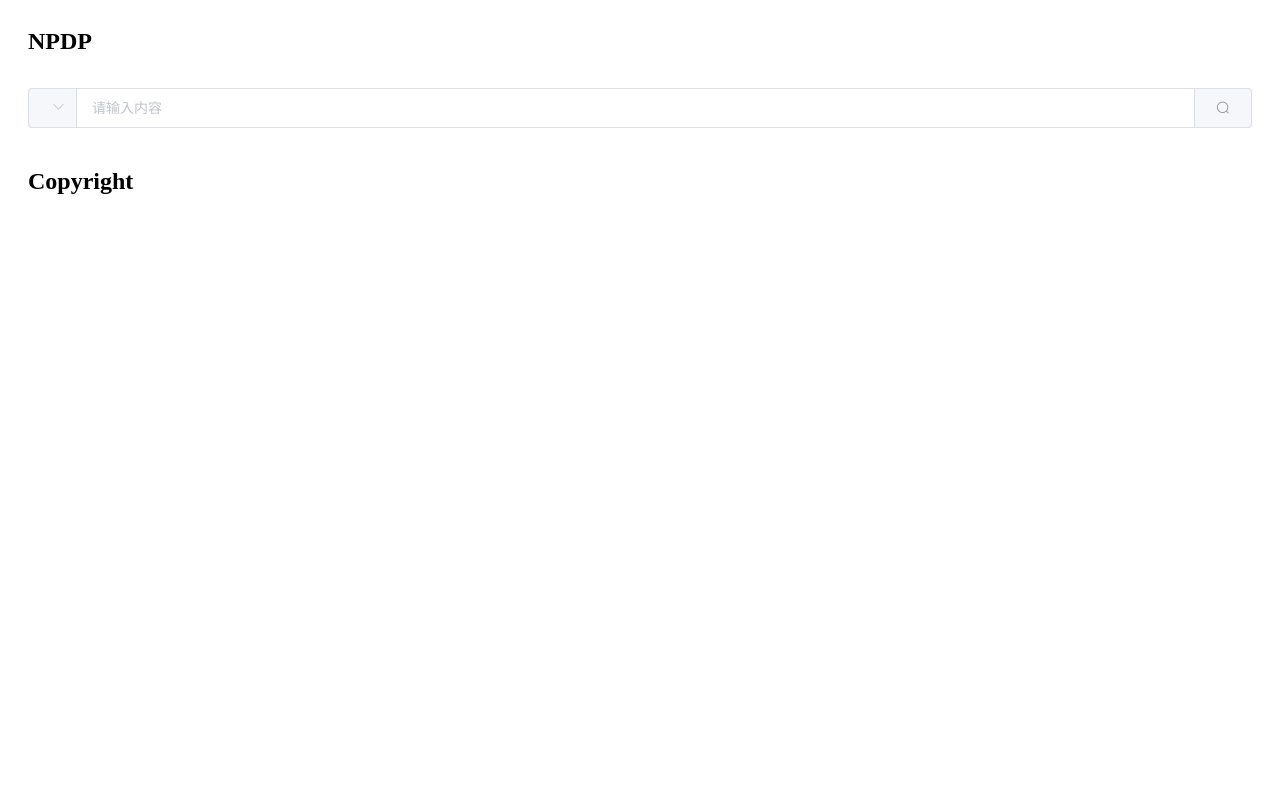
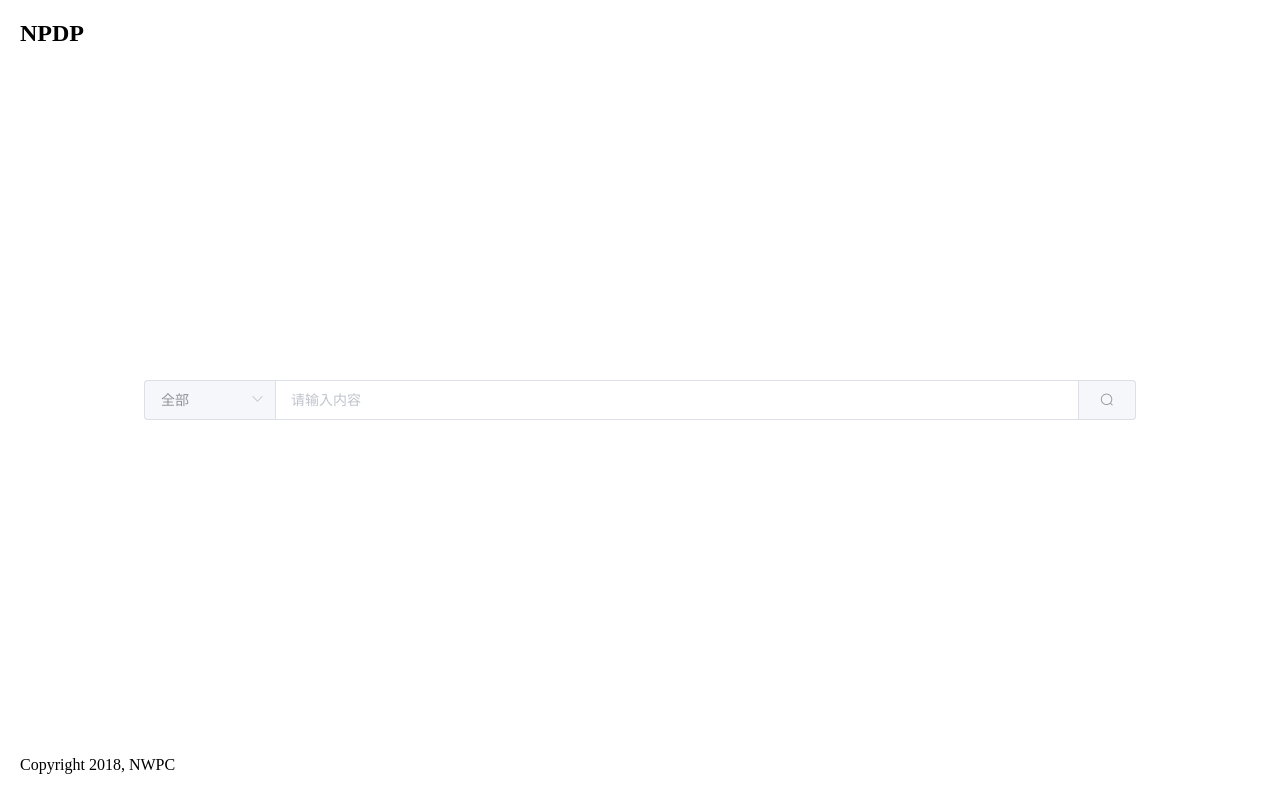
Before and after one commit to cemc-oper/npdp, a Vue app in the folder npdp-web/: page / in a window 1280 px wide. Built offline with nearby package versions, Linux system fonts and the light colour scheme.

Commit message:
add Welcome component.

```diff
--- a/npdp-web/package.json
+++ b/npdp-web/package.json
@@ -20,9 +20,14 @@
     "copy-webpack-plugin": "^4.5.1",
     "css-loader": "^0.28.11",
     "file-loader": "^1.1.11",
+    "node-sass": "^4.9.0",
     "postcss-loader": "^2.1.5",
+    "sass-loader": "^7.0.1",
     "style-loader": "^0.21.0",
     "url-loader": "^1.0.1",
+    "vue-loader": "^15.2.0",
+    "vue-style-loader": "^4.1.0",
+    "vue-template-compiler": "^2.5.16",
     "webpack": "^4.8.3",
     "webpack-cli": "^2.1.4"
   }
--- /dev/null
+++ b/npdp-web/src/base.scss
@@ -0,0 +1,19 @@
+html, body{
+  height: 100%;
+  margin: 0;
+}
+
+.npdp-cover-container{
+  min-height: 100%;
+  height: 100%
+}
+
+.npdp-cover-main {
+  display: flex;
+  justify-content: center;
+  align-items: center;
+
+  .el-select .el-input{
+    width: 130px;
+  }
+}
--- a/npdp-web/src/index.html
+++ b/npdp-web/src/index.html
@@ -1,33 +1,28 @@
 <!DOCTYPE html>
 <html lang="en">
+
 <head>
   <meta charset="UTF-8">
   <title>NPDP - NWPC Product Distribution Platform</title>
 </head>
+
 <body>
-<div id="app">
-  <el-container>
-    <el-header>
+<el-container id="app" class="npdp-cover-container">
+  <el-header class="npdp-cover-header">
     <h1>NPDP</h1>
   </el-header>
-    <el-main>
-      <div>
-        <el-input placeholder="请输入内容" v-model="search_input">
-          <el-select v-model="search_type" slot="prepend" placeholder="请选择">
-            <el-option label="FTP" value="destination"></el-option>
-            <el-option label="产品" value="product"></el-option>
-            <el-option label="模式" value="operation_system"></el-option>
-          </el-select>
-          <el-button slot="append" icon="el-icon-search"></el-button>
-        </el-input>
-      </div>
+  <el-main class="npdp-cover-main">
+    <Welcome></Welcome>
   </el-main>
-    <el-footer>
-      <h1>Copyright</h1>
+  <el-footer class="npdp-cover-footer">
+    <el-row>
+      <el-col :span="12">
+        <p>Copyright 2018, NWPC</p>
+      </el-col>
+    </el-row>
   </el-footer>
 </el-container>
-</div>
+</body>
 
-</body>
 <script src="./js/bundle.js"></script>
 </html>
--- a/npdp-web/src/index.js
+++ b/npdp-web/src/index.js
@@ -1,19 +1,20 @@
-import Vue from 'vue'
-import VueRouter from 'vue-router'
-import Vuex from 'vuex'
-import ElementUI from 'element-ui'
+import Vue from 'vue';
+import VueRouter from 'vue-router';
+import Vuex from 'vuex';
+import ElementUI from 'element-ui';
 import 'element-ui/lib/theme-chalk/index.css';
 
+import Welcome from './welcome/index.vue';
 
 Vue.use(VueRouter);
 Vue.use(Vuex);
 Vue.use(ElementUI);
 
+import './base.scss';
 
 const welcome_app = new Vue({
   el: "#app",
-  data: {
-    search_input: '',
-    select: ''
+  components: {
+    Welcome
   }
 });
--- /dev/null
+++ b/npdp-web/src/welcome/index.vue
@@ -0,0 +1,27 @@
+<template>
+  <el-row style="width:80%">
+    <el-col :span="24">
+      <el-input placeholder="请输入内容" v-model="search_input">
+        <el-select v-model="search_type" slot="prepend" placeholder="请选择">
+          <el-option label="全部" value="all"></el-option>
+          <el-option label="FTP" value="destination"></el-option>
+          <el-option label="产品" value="product"></el-option>
+          <el-option label="模式" value="operation_system"></el-option>
+        </el-select>
+        <el-button slot="append" icon="el-icon-search"></el-button>
+      </el-input>
+    </el-col>
+  </el-row>
+</template>
+
+<script>
+  export default {
+    name: 'Welcome',
+    data() {
+      return {
+        search_input: '',
+        search_type: 'all'
+      }
+    }
+  }
+</script>
```
Also changed, not shown: npdp-web/build/webpack.config.js, 1 other file. Lines whose indentation alone changed are shown as unchanged.
